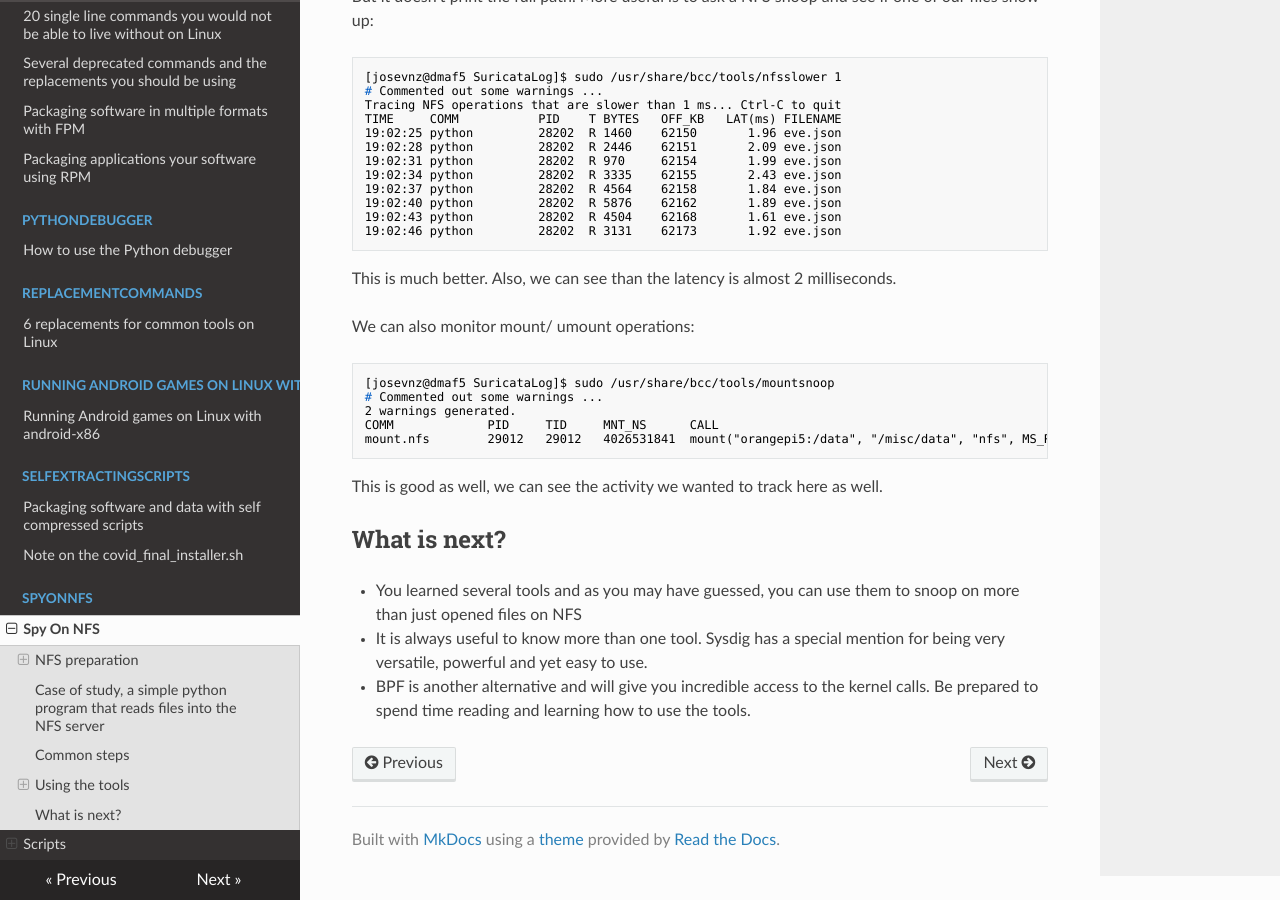
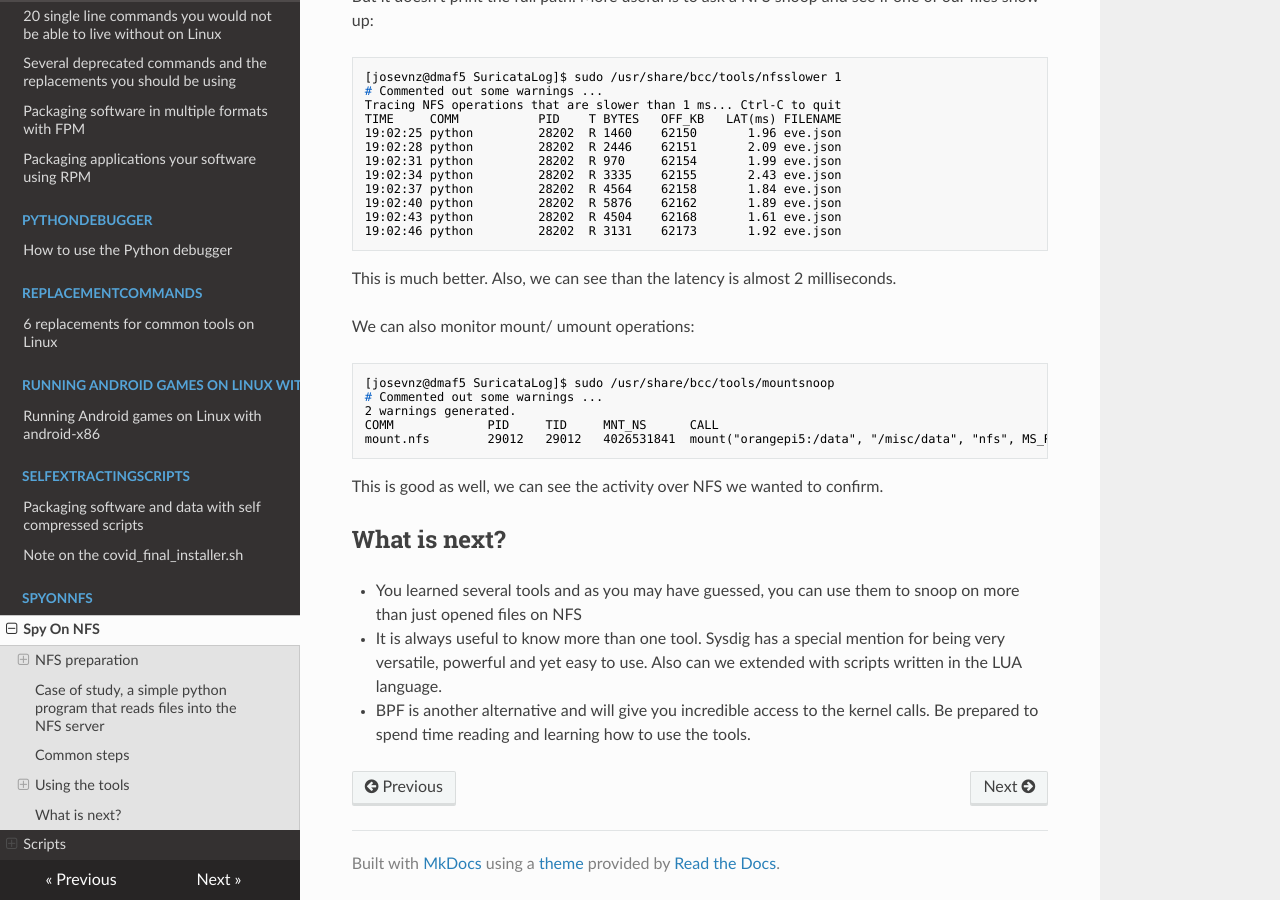
Before and after one commit to josevnz/tutorials, an MkDocs documentation site: the page built from docs/SpyOnNfs/README.md, in a window 1280 px wide and 900 px high, scrolled down 9528 px. Built offline with MkDocs 1.6.1, drawn with Linux system fonts in a browser that asks for light colours; nearby versions of some CDN libraries.

Commit message:
Updated tutorial

````diff
--- a/docs/SpyOnNfs/README.md
+++ b/docs/SpyOnNfs/README.md
@@ -468,10 +468,10 @@ COMM             PID     TID     MNT_NS      CALL
 mount.nfs        29012   29012   4026531841  mount("orangepi5:/data", "/misc/data", "nfs", MS_RDONLY, "sloppy,soft,rsize=16384,wsize=16384,vers=4.2,addr=192.168.68.59,clientaddr=192.168.68.68") = 0
 ```
 
-This is good as well, we can see the activity we wanted to track here as well.
+This is good as well, we can see the activity over NFS we wanted to confirm.
 
 ## What is next?
 
 * You learned several tools and as you may have guessed, you can use them to snoop on more than just opened files on NFS
-* It is always useful to know more than one tool. Sysdig has a special mention for being very versatile, powerful and yet easy to use.
+* It is always useful to know more than one tool. Sysdig has a special mention for being very versatile, powerful and yet easy to use. Also can we extended with scripts written in the LUA language.
 * BPF is another alternative and will give you incredible access to the kernel calls. Be prepared to spend time reading and learning how to use the tools.
````
